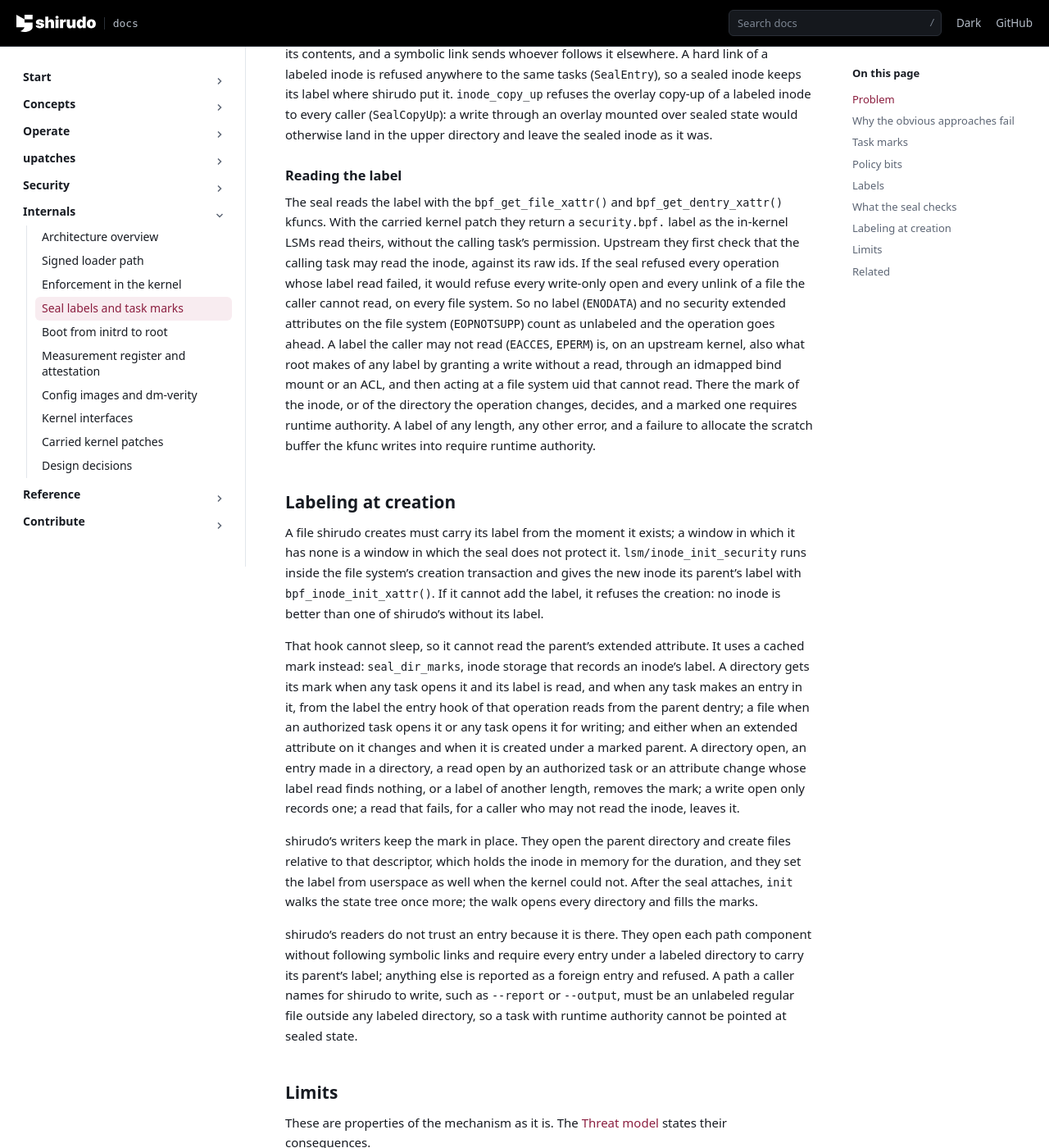
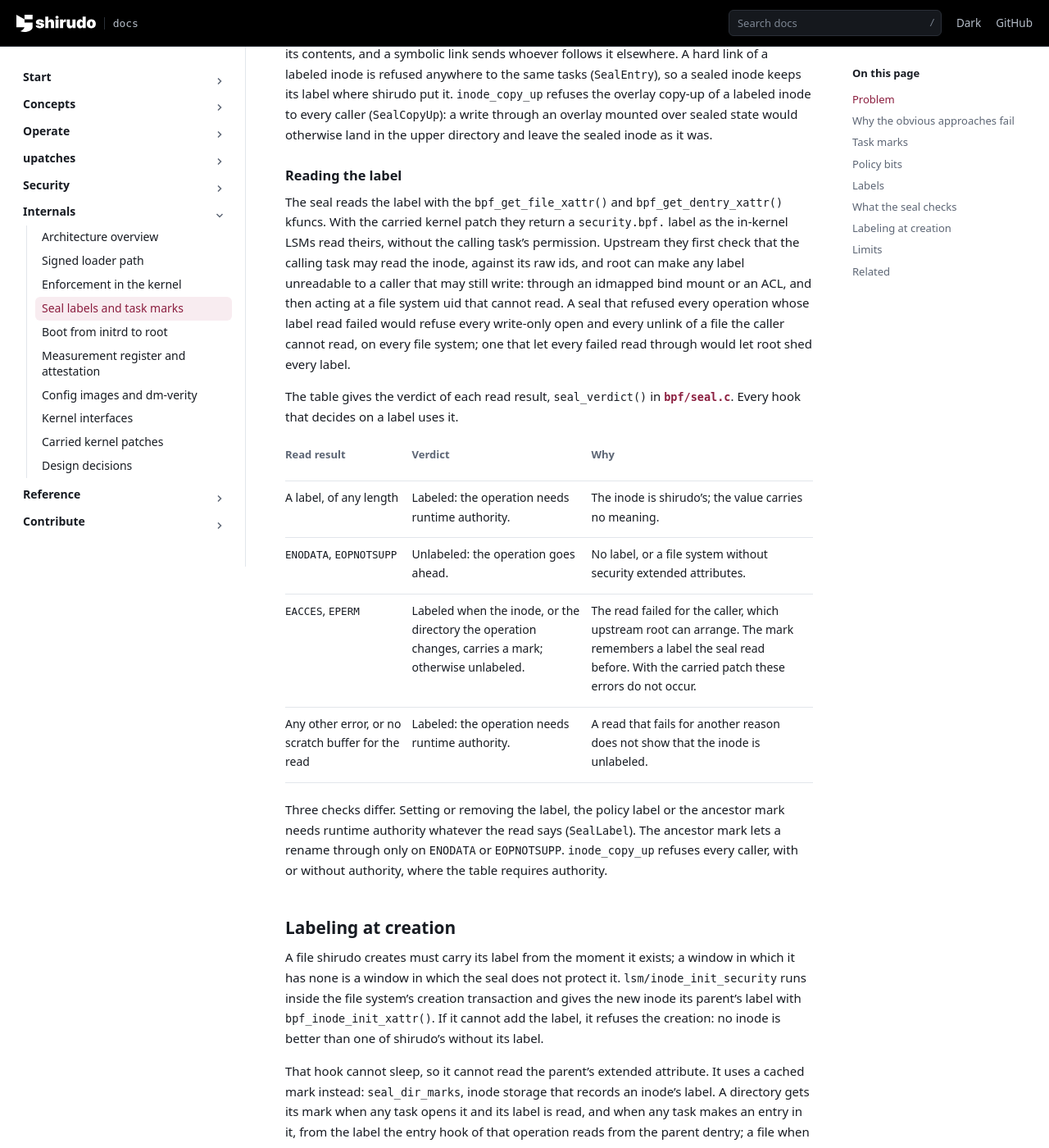
Before and after one commit to AliBashaSY/shirudo, a Sphinx documentation site: the page built from Documentation/internals/seal.rst, in a window 1280 px wide and 1400 px high, scrolled down 4951 px. Shown: the whole window at 82% size. Built offline with Sphinx 7.4.7, drawn with Linux system fonts in a browser that asks for light colours; pages that are not in the unit, such as notebooks, are missing from menus.

Commit message:
docs: give the label verdict one home, a table in seal.rst
What the seal decides from a label read is told three times:
seal.rst's "Reading the label" in one paragraph that interleaves the
reason, root's trick and five outcomes, the paragraph after
enforcement.rst's hook table in other words, and threat T3 in a third
wording. Six rows of the hook table point to "the label verdict below".
The outcomes are flat branches on one input with the same two
attributes each, which a table states and prose buries.

Write the verdict of each read result as a table in seal.rst, from
seal_verdict() and the checks that differ from it (bpf/seal.c:92-142,
377-397, 568-585, 628-647), with the reason in two sentences above it.
enforcement.rst's rows and its paragraph, and T3, link the table and
keep only the claim and the limit.

Signed-off-by: Daniel Borkmann <daniel@iogearbox.net>

```diff
--- a/Documentation/internals/seal.rst
+++ b/Documentation/internals/seal.rst
@@ -257,6 +257,8 @@ copy-up of a labeled inode to every caller (``SealCopyUp``): a write
 through an overlay mounted over sealed state would otherwise land in the
 upper directory and leave the sealed inode as it was.
 
+.. _seal-label-verdict:
+
 Reading the label
 ~~~~~~~~~~~~~~~~~
 
@@ -264,19 +266,46 @@ The seal reads the label with the ``bpf_get_file_xattr()`` and
 ``bpf_get_dentry_xattr()`` kfuncs. With the carried kernel patch they
 return a ``security.bpf.`` label as the in-kernel LSMs read theirs,
 without the calling task's permission. Upstream they first check that
-the calling task may read the inode, against its raw ids. If the seal
-refused every operation whose label read failed, it would refuse every
-write-only open and every unlink of a file the caller cannot read, on
-every file system. So no label (``ENODATA``) and no security extended
-attributes on the file system (``EOPNOTSUPP``) count as unlabeled and
-the operation goes ahead. A label the caller may not read (``EACCES``,
-``EPERM``) is, on an upstream kernel, also what root makes of any label
-by granting a write without a read, through an idmapped bind mount or
-an ACL, and then acting at a file system uid that cannot read. There
-the mark of the inode, or of the directory the operation changes,
-decides, and a marked one requires runtime authority. A label of any
-length, any other error, and a failure to allocate the scratch buffer
-the kfunc writes into require runtime authority.
+the calling task may read the inode, against its raw ids, and root can
+make any label unreadable to a caller that may still write: through an
+idmapped bind mount or an ACL, and then acting at a file system uid
+that cannot read. A seal that refused every operation whose label read
+failed would refuse every write-only open and every unlink of a file the
+caller cannot read, on every file system; one that let every failed
+read through would let root shed every label.
+
+The table gives the verdict of each read result, ``seal_verdict()`` in
+:src:`bpf/seal.c`. Every hook that decides on a label uses it.
+
+.. list-table::
+   :header-rows: 1
+   :widths: 24 34 42
+
+   * - Read result
+     - Verdict
+     - Why
+   * - A label, of any length
+     - Labeled: the operation needs runtime authority.
+     - The inode is shirudo's; the value carries no meaning.
+   * - ``ENODATA``, ``EOPNOTSUPP``
+     - Unlabeled: the operation goes ahead.
+     - No label, or a file system without security extended attributes.
+   * - ``EACCES``, ``EPERM``
+     - Labeled when the inode, or the directory the operation changes,
+       carries a mark; otherwise unlabeled.
+     - The read failed for the caller, which upstream root can arrange.
+       The mark remembers a label the seal read before. With the carried
+       patch these errors do not occur.
+   * - Any other error, or no scratch buffer for the read
+     - Labeled: the operation needs runtime authority.
+     - A read that fails for another reason does not show that the
+       inode is unlabeled.
+
+Three checks differ. Setting or removing the label, the policy label or
+the ancestor mark needs runtime authority whatever the read says
+(``SealLabel``). The ancestor mark lets a rename through only on
+``ENODATA`` or ``EOPNOTSUPP``. ``inode_copy_up`` refuses every caller,
+with or without authority, where the table requires authority.
 
 Labeling at creation
 ---------------------
```
Also changed, not shown: Documentation/internals/enforcement.rst (+10 -18 lines), Documentation/security/threat-model.rst (+8 -15 lines).
